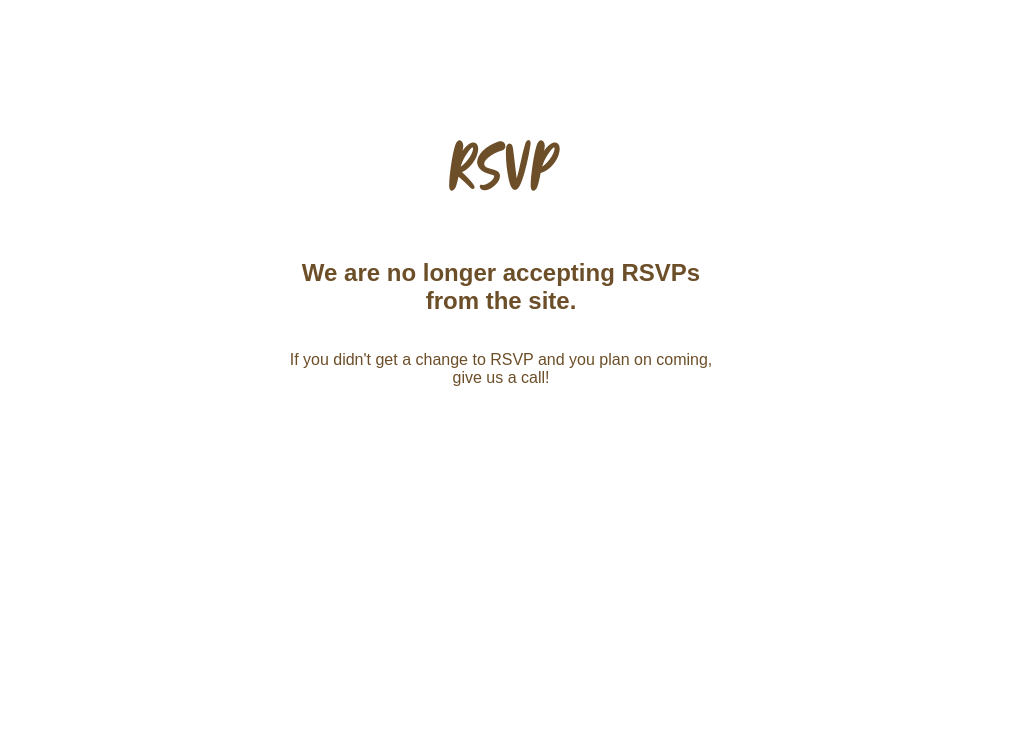
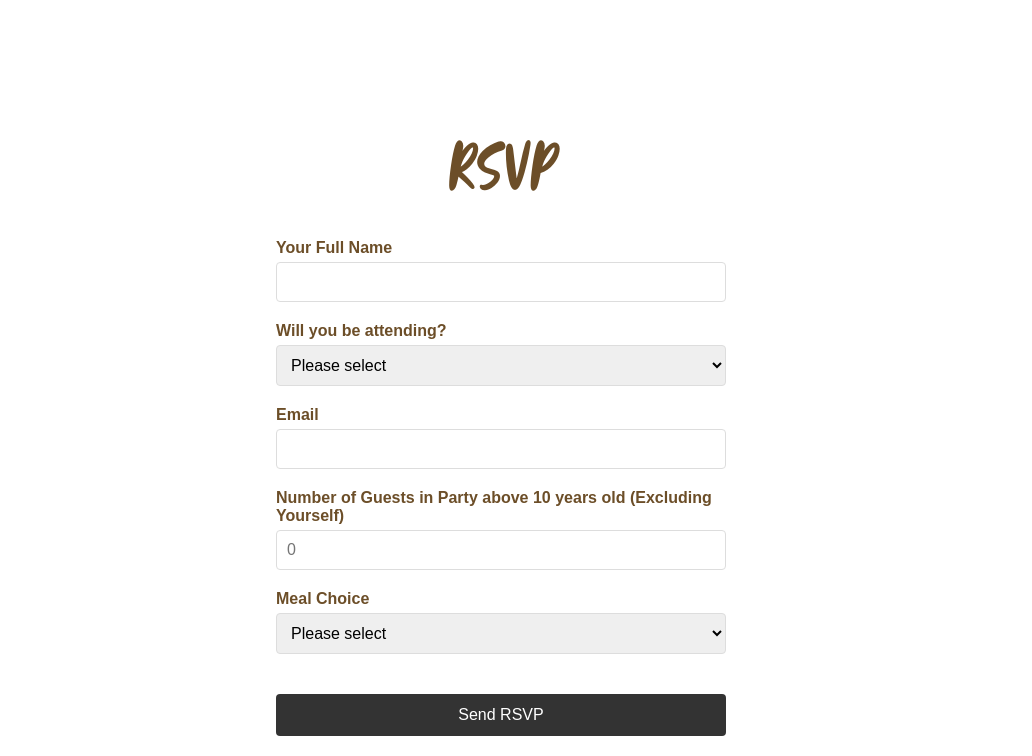
Before and after one commit to Ivanr553/WeddingSite, a plain HTML site: page index.html in a window 1280 px wide. Shown: the part 7736-8492 px from the top of the page, without its empty margins (139-1171 px from the left). Before the commit the page ends 8159 px from the top, so only its background shows below. Drawn offline with Linux system fonts and the light colour scheme.

Commit message:
updating date for rsvp closing

```diff
--- a/index.html
+++ b/index.html
@@ -703,7 +703,7 @@
     }
 
     function endRsvp() {
-        if (Date.now() > new Date('June 15, 2025 00:00:00').getTime()) {
+        if (Date.now() > new Date('July 15, 2025 00:00:00').getTime()) {
             const rsvpSection = document.querySelector('#rsvp-form');
             rsvpSection.innerHTML = `
                 <div class="success-message">
```
